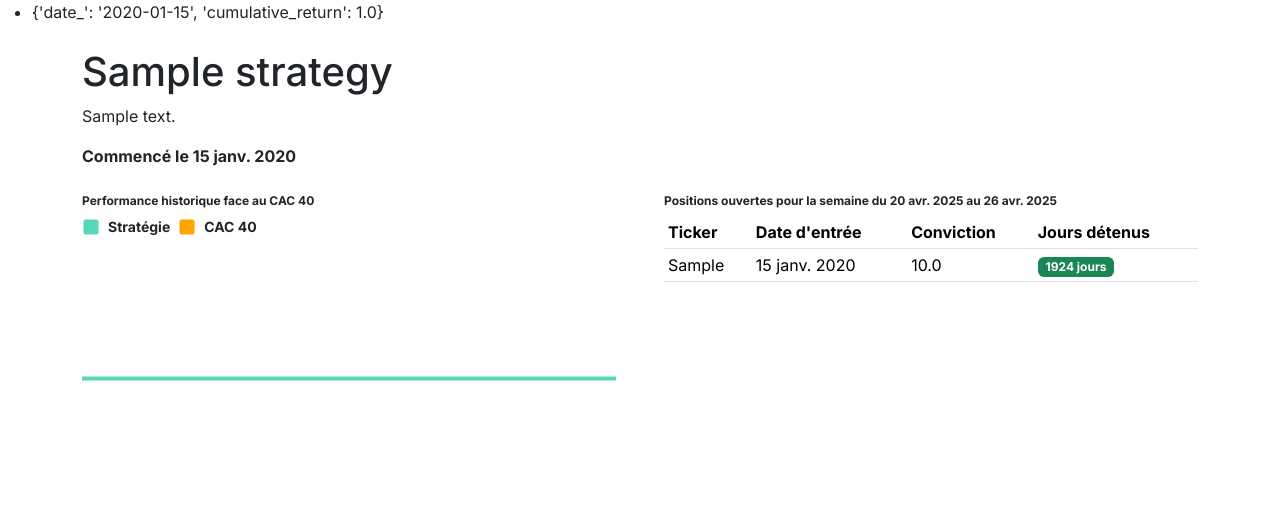
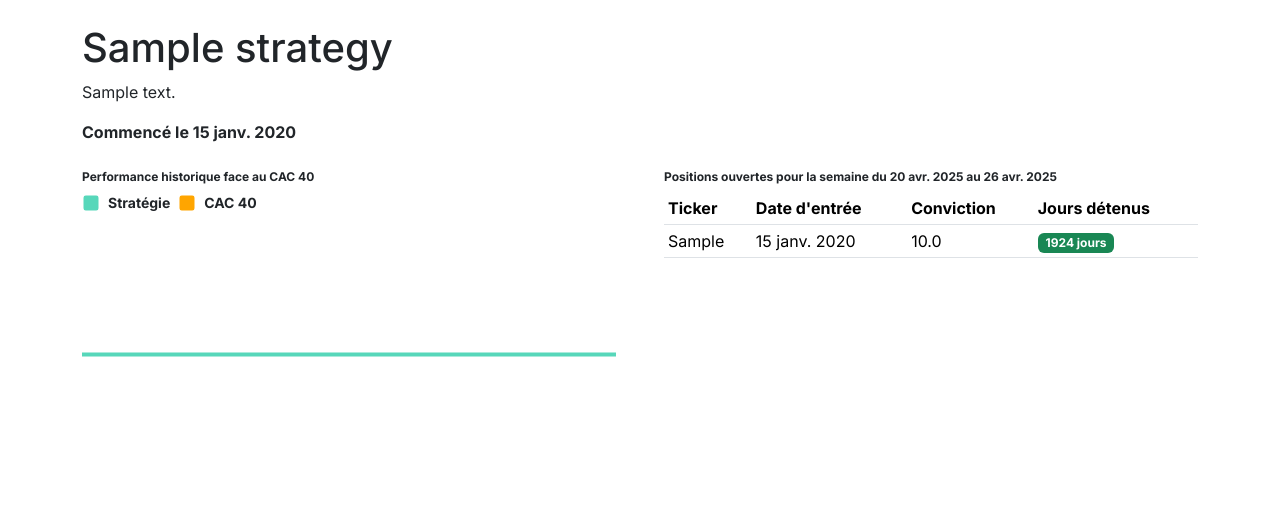
Before and after one commit to lakonguina/ecaflip, a FastAPI app: a page that uses app/templates/strategy.html in a window 1280 px wide. Shown: the part 126-637 px from the top of the page. Run offline with FastAPI, Linux system fonts and the light colour scheme; tables that the repository leaves empty hold one stand-in row (values such as "Sample post").

Commit message:
chore(app): remove debug output from strategy page

```diff
--- a/app/templates/strategy.html
+++ b/app/templates/strategy.html
@@ -2,11 +2,6 @@
 {% import 'macros.html' as macros %}
 
 {% block content %}
-<ul>
-    {% for return in strategy_returns %}
-        <li>{{ return }}</li>
-    {% endfor %}
-</ul>
 <div class="container my-4">
     <h1>{{ strategy.name }}</h1>
     <p>{{ strategy.description }}</p>
```
